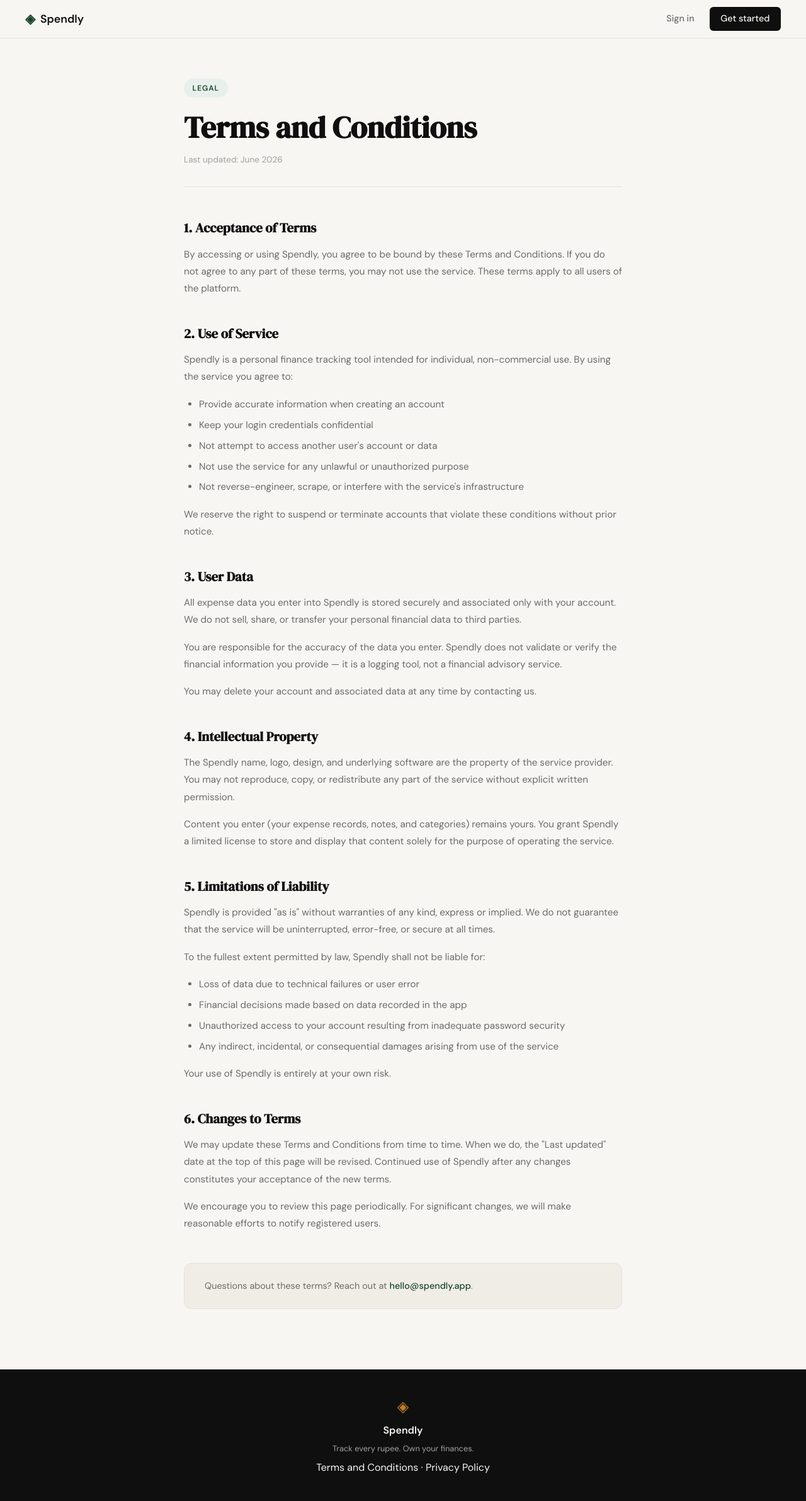
After one commit to 11699111b-ship-it/expenselivedemo, a Flask app: page /terms in a window 1280 px wide. The commit adds this page. Shown: the whole page at 63% size. Run offline with Flask 3, Linux system fonts and the light colour scheme.

Commit message:
landing: add terms and conditions page and route

```diff
--- a/app.py
+++ b/app.py
@@ -20,6 +20,11 @@ def register():
 @app.route("/login")
 def login():
     return render_template("login.html")
+
+
+@app.route("/terms")
+def terms():
+    return render_template("terms.html")
 
 
 # ------------------------------------------------------------------ #
--- a/templates/base.html
+++ b/templates/base.html
@@ -34,6 +34,7 @@
             <span class="brand-icon">◈</span>
             <span class="footer-name">Spendly</span>
             <p class="footer-copy">Track every rupee. Own your finances.</p>
+            <p><a href="{{ url_for('terms') }}">Terms and Conditions</a> · <a href="#">Privacy Policy</a></p>
         </div>
     </footer>
 
--- /dev/null
+++ b/templates/terms.html
@@ -0,0 +1,140 @@
+{% extends "base.html" %}
+
+{% block title %}Terms and Conditions — Spendly{% endblock %}
+
+{% block head %}
+<style>
+    .legal-section {
+        padding: 4rem 2rem 6rem;
+        max-width: 760px;
+        margin: 0 auto;
+    }
+
+    .legal-header {
+        margin-bottom: 3rem;
+        padding-bottom: 2rem;
+        border-bottom: 1px solid var(--border);
+    }
+
+    .legal-badge {
+        display: inline-block;
+        background: var(--accent-light);
+        color: var(--accent);
+        font-size: 0.75rem;
+        font-weight: 600;
+        letter-spacing: 0.08em;
+        text-transform: uppercase;
+        padding: 0.35rem 0.85rem;
+        border-radius: 999px;
+        margin-bottom: 1.25rem;
+    }
+
+    .legal-title {
+        font-family: var(--font-display);
+        font-size: clamp(2rem, 4vw, 3rem);
+        color: var(--ink);
+        margin-bottom: 0.75rem;
+        line-height: 1.15;
+    }
+
+    .legal-meta {
+        font-size: 0.85rem;
+        color: var(--ink-faint);
+    }
+
+    .legal-body h2 {
+        font-family: var(--font-display);
+        font-size: 1.3rem;
+        color: var(--ink);
+        margin-top: 2.5rem;
+        margin-bottom: 0.75rem;
+    }
+
+    .legal-body p {
+        font-size: 0.95rem;
+        color: var(--ink-muted);
+        line-height: 1.8;
+        margin-bottom: 1rem;
+    }
+
+    .legal-body ul {
+        margin: 0.5rem 0 1rem 1.5rem;
+        color: var(--ink-muted);
+        font-size: 0.95rem;
+        line-height: 1.8;
+    }
+
+    .legal-body ul li { margin-bottom: 0.35rem; }
+
+    .legal-contact {
+        margin-top: 3rem;
+        padding: 1.5rem 2rem;
+        background: var(--paper-warm);
+        border: 1px solid var(--border);
+        border-radius: var(--radius-md);
+        font-size: 0.9rem;
+        color: var(--ink-muted);
+    }
+
+    .legal-contact a {
+        color: var(--accent);
+        font-weight: 500;
+    }
+
+    .legal-contact a:hover { text-decoration: underline; }
+</style>
+{% endblock %}
+
+{% block content %}
+<div class="legal-section">
+    <div class="legal-header">
+        <div class="legal-badge">Legal</div>
+        <h1 class="legal-title">Terms and Conditions</h1>
+        <p class="legal-meta">Last updated: June 2026</p>
+    </div>
+
+    <div class="legal-body">
+        <h2>1. Acceptance of Terms</h2>
+        <p>By accessing or using Spendly, you agree to be bound by these Terms and Conditions. If you do not agree to any part of these terms, you may not use the service. These terms apply to all users of the platform.</p>
+
+        <h2>2. Use of Service</h2>
+        <p>Spendly is a personal finance tracking tool intended for individual, non-commercial use. By using the service you agree to:</p>
+        <ul>
+            <li>Provide accurate information when creating an account</li>
+            <li>Keep your login credentials confidential</li>
+            <li>Not attempt to access another user's account or data</li>
+            <li>Not use the service for any unlawful or unauthorized purpose</li>
+            <li>Not reverse-engineer, scrape, or interfere with the service's infrastructure</li>
+        </ul>
+        <p>We reserve the right to suspend or terminate accounts that violate these conditions without prior notice.</p>
+
+        <h2>3. User Data</h2>
+        <p>All expense data you enter into Spendly is stored securely and associated only with your account. We do not sell, share, or transfer your personal financial data to third parties.</p>
+        <p>You are responsible for the accuracy of the data you enter. Spendly does not validate or verify the financial information you provide — it is a logging tool, not a financial advisory service.</p>
+        <p>You may delete your account and associated data at any time by contacting us.</p>
+
+        <h2>4. Intellectual Property</h2>
+        <p>The Spendly name, logo, design, and underlying software are the property of the service provider. You may not reproduce, copy, or redistribute any part of the service without explicit written permission.</p>
+        <p>Content you enter (your expense records, notes, and categories) remains yours. You grant Spendly a limited license to store and display that content solely for the purpose of operating the service.</p>
+
+        <h2>5. Limitations of Liability</h2>
+        <p>Spendly is provided "as is" without warranties of any kind, express or implied. We do not guarantee that the service will be uninterrupted, error-free, or secure at all times.</p>
+        <p>To the fullest extent permitted by law, Spendly shall not be liable for:</p>
+        <ul>
+            <li>Loss of data due to technical failures or user error</li>
+            <li>Financial decisions made based on data recorded in the app</li>
+            <li>Unauthorized access to your account resulting from inadequate password security</li>
+            <li>Any indirect, incidental, or consequential damages arising from use of the service</li>
+        </ul>
+        <p>Your use of Spendly is entirely at your own risk.</p>
+
+        <h2>6. Changes to Terms</h2>
+        <p>We may update these Terms and Conditions from time to time. When we do, the "Last updated" date at the top of this page will be revised. Continued use of Spendly after any changes constitutes your acceptance of the new terms.</p>
+        <p>We encourage you to review this page periodically. For significant changes, we will make reasonable efforts to notify registered users.</p>
+
+        <div class="legal-contact">
+            Questions about these terms? Reach out at <a href="mailto:hello@spendly.app">hello@spendly.app</a>.
+        </div>
+    </div>
+</div>
+{% endblock %}
```
